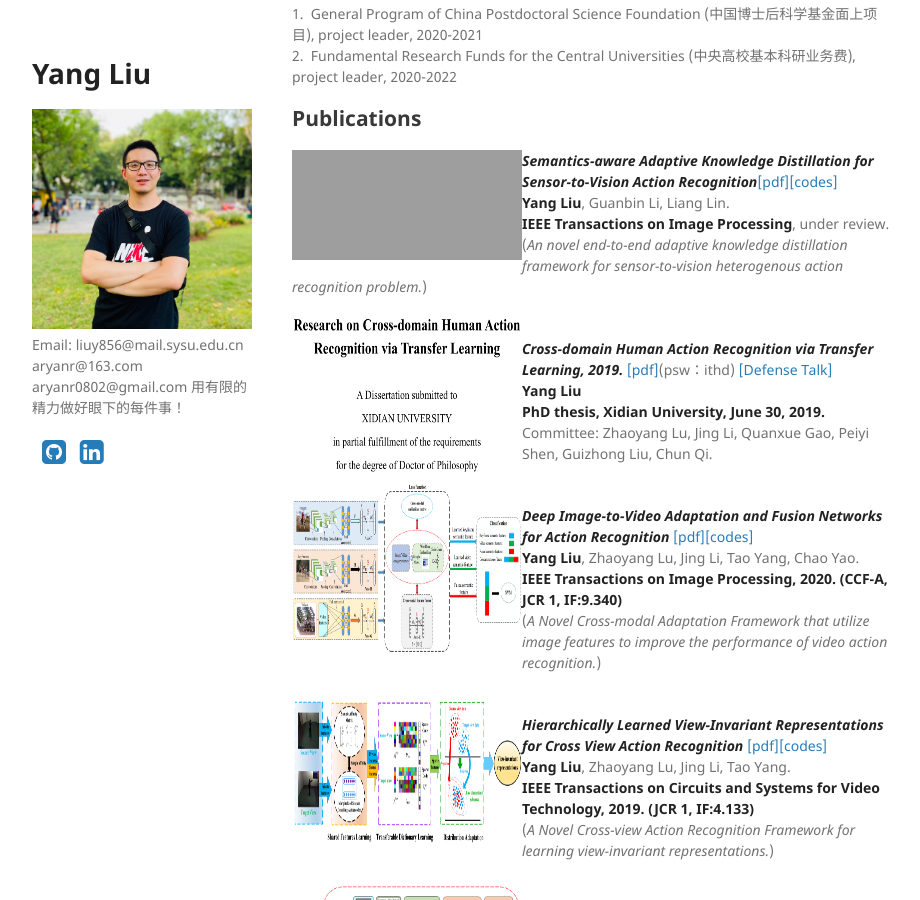
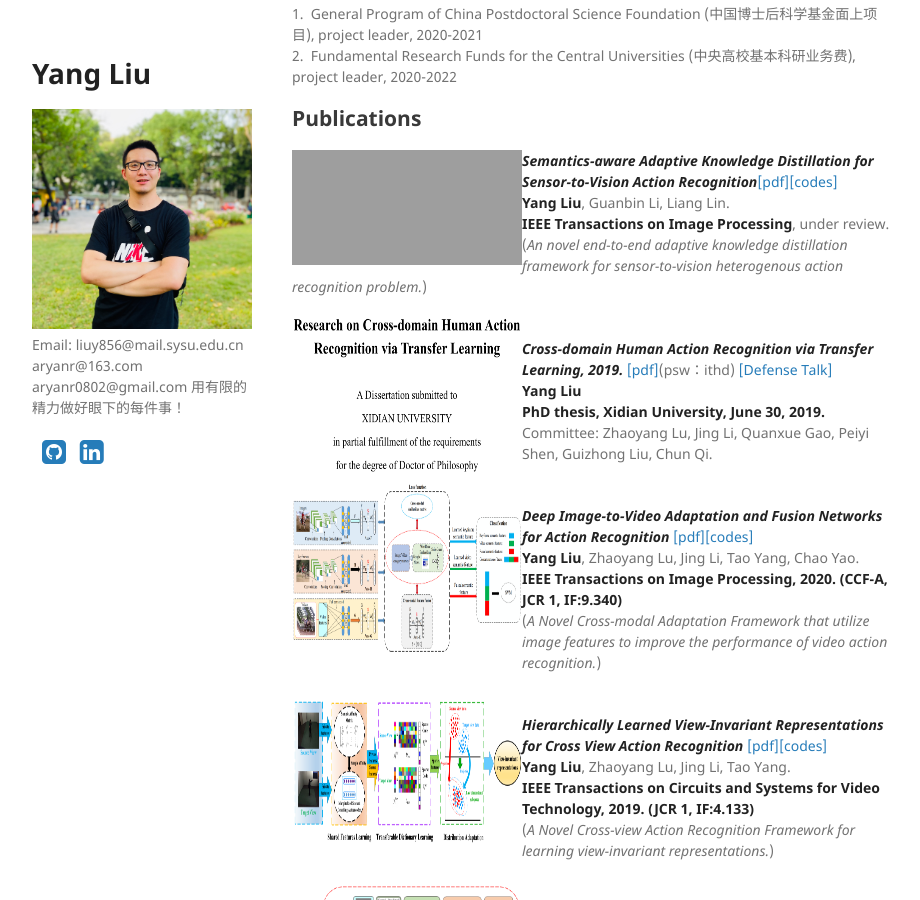
Before and after one commit to YangLiu9208/home, a Jekyll site: the page built from index.md, in a window 1280 px wide and 900 px high, scrolled down 728 px. Shown: the whole window, without its empty margins (178-1098 px from the left). Built offline with Jekyll 4.4.1, drawn with Linux system fonts in a browser that asks for light colours; a style sheet for code colours, icons or effects is not loaded; grey boxes are pictures that could not be loaded.

Commit message:
Update index.md

```diff
--- a/index.md
+++ b/index.md
@@ -30,7 +30,7 @@ Communication Systems Design in Intelligent Transportation
 
 <div align="left">
           <a>
-            <img border="0" src="./AKDN.png" align="left" width="230" height="110">
+            <img border="0" src="./AKDN.png" align="left" width="230" height="115">
           </a>
 </div>
 ***Semantics-aware Adaptive Knowledge Distillation for Sensor-to-Vision Action Recognition***[[pdf]](https://yangliu9208.github.io/home/)[[codes]]( https://yangliu9208.github.io/SAKDN/)
```
